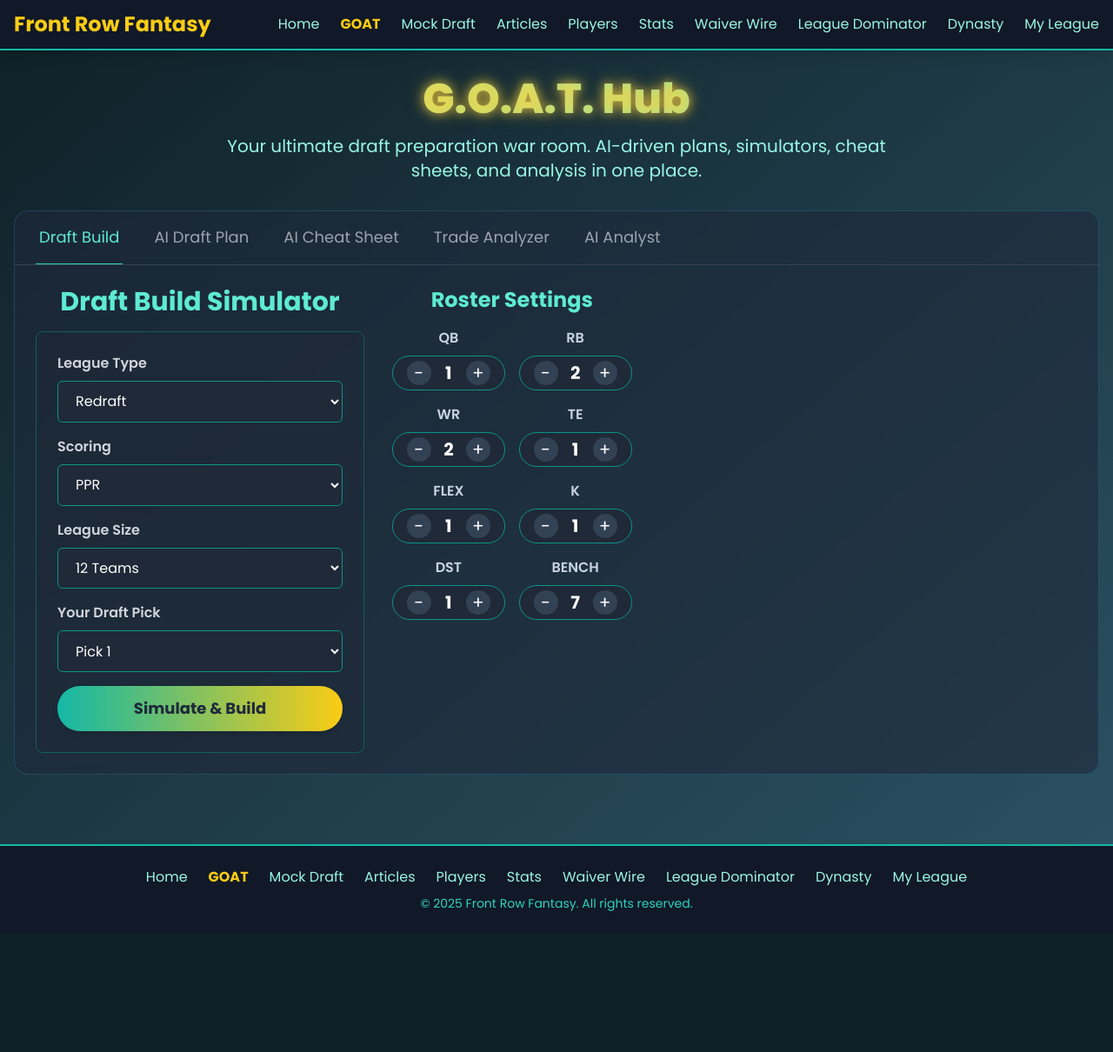
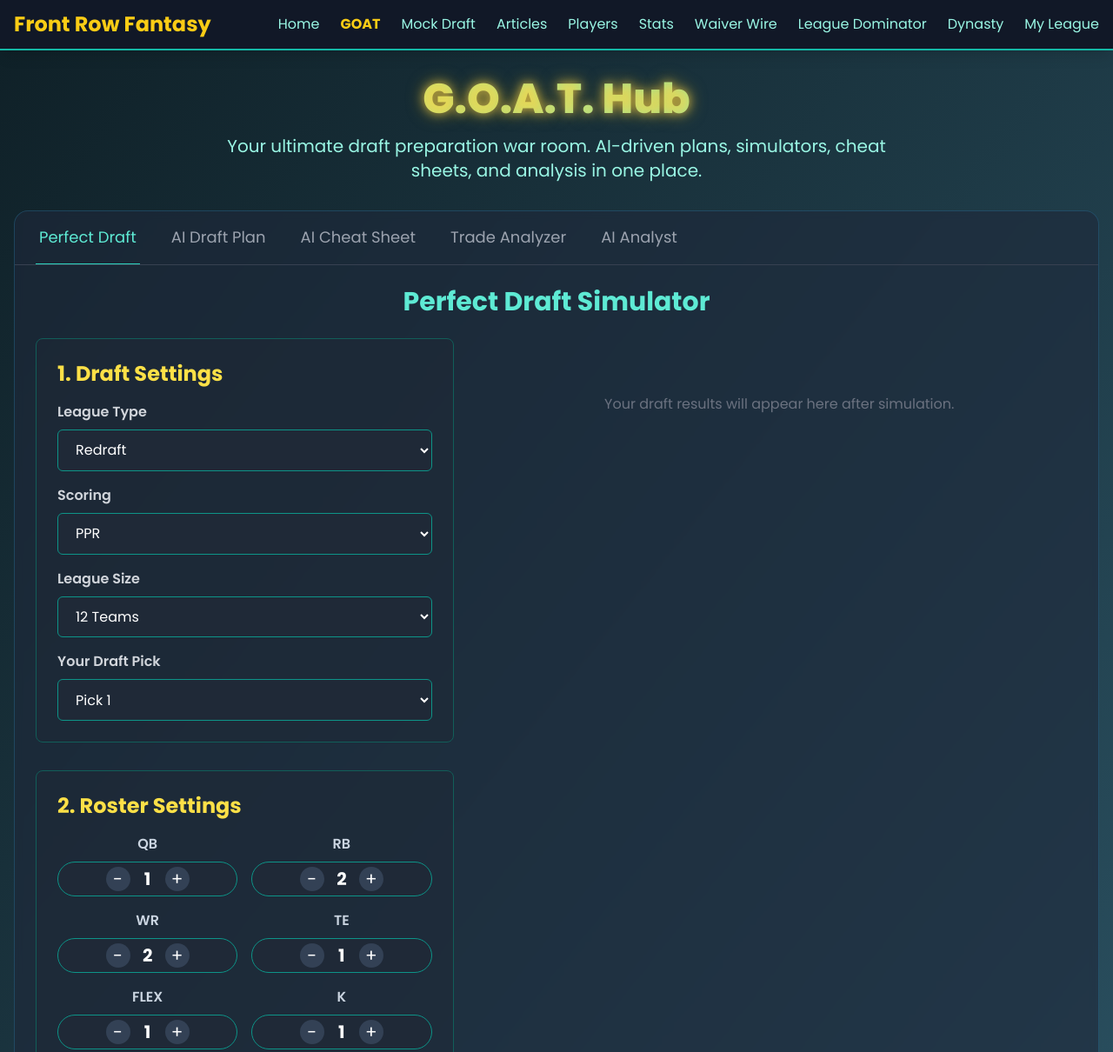
Before and after one commit to Mpeters9/Front-Row-Fantasy, a plain HTML site: page goat.html in a window 1280 px wide. Shown: the top 1210 px of the page at 87% size. Before the commit the page ends 1073 px from the top, so only its background shows below. Drawn offline with nearby package versions, Linux system fonts and the light colour scheme.

Commit message:
Update goat.html

```diff
--- a/goat.html
+++ b/goat.html
@@ -42,11 +42,11 @@
                 Your ultimate draft preparation war room. AI-driven plans, simulators, cheat sheets, and analysis in one place.
             </p>
 
-            <div x-data="{ tab: 'build' }" class="tool-card p-0">
+            <div x-data="{ tab: 'perfect-draft' }" class="tool-card p-0">
                 <div class="border-b border-gray-700 overflow-x-auto">
                     <nav class="-mb-px flex space-x-8 px-6" aria-label="Tabs">
-                         <button @click="tab = 'build'" :class="{ 'border-teal-400 text-teal-300': tab === 'build', 'border-transparent text-gray-400 hover:text-gray-200 hover:border-gray-300': tab !== 'build' }" class="whitespace-nowrap py-4 px-1 border-b-2 font-medium text-lg">
-                            Draft Build
+                         <button @click="tab = 'perfect-draft'" :class="{ 'border-teal-400 text-teal-300': tab === 'perfect-draft', 'border-transparent text-gray-400 hover:text-gray-200 hover:border-gray-300': tab !== 'perfect-draft' }" class="whitespace-nowrap py-4 px-1 border-b-2 font-medium text-lg">
+                            Perfect Draft
                         </button>
                         <button @click="tab = 'plan'" :class="{ 'border-teal-400 text-teal-300': tab === 'plan', 'border-transparent text-gray-400 hover:text-gray-200 hover:border-gray-300': tab !== 'plan' }" class="whitespace-nowrap py-4 px-1 border-b-2 font-medium text-lg">
                             AI Draft Plan
@@ -88,12 +88,14 @@
                         </div>
                     </div>
 
-                    <!-- Draft Build Simulator Tab -->
-                    <div x-show="tab === 'build'" id="goat-draft-build-container">
+                    <!-- Perfect Draft Simulator Tab -->
+                    <div x-show="tab === 'perfect-draft'" id="goat-draft-build-container">
+                         <h2 class="text-3xl font-bold text-center text-teal-300 mb-6">Perfect Draft Simulator</h2>
                         <div class="grid grid-cols-1 lg:grid-cols-12 gap-8">
-                            <div class="lg:col-span-4">
-                                <h2 class="text-3xl font-bold text-center text-teal-300 mb-4">Draft Build Simulator</h2>
+                            <!-- Left Column: Settings -->
+                            <div class="lg:col-span-5">
                                 <div class="p-6 bg-gray-800/50 rounded-lg border border-teal-800 space-y-4">
+                                    <h3 class="text-2xl font-bold text-yellow-300 mb-4">1. Draft Settings</h3>
                                     <div>
                                         <label for="build-league-type" class="block text-gray-300 font-semibold mb-2">League Type</label>
                                         <select id="build-league-type" class="form-select w-full"><option value="redraft" selected>Redraft</option><option value="keeper">Keeper</option></select>
@@ -110,24 +112,25 @@
                                         <label for="build-draft-position" class="block text-gray-300 font-semibold mb-2">Your Draft Pick</label>
                                         <select id="build-draft-position" class="form-select w-full"></select>
                                     </div>
-                                    <button id="generate-build-btn" class="cta-btn w-full mt-2 text-lg">Simulate & Build</button>
                                 </div>
+                                 <div class="p-6 mt-8 bg-gray-800/50 rounded-lg border border-teal-800">
+                                      <h3 class="text-2xl font-bold text-yellow-300 mb-4">2. Roster Settings</h3>
+                                     <div id="roster-settings-container" class="grid grid-cols-2 gap-4">
+                                         <!-- Roster steppers will be injected here by script.js -->
+                                     </div>
+                                 </div>
+                                  <button id="generate-build-btn" class="cta-btn w-full mt-8 text-xl">Generate My Perfect Draft</button>
                             </div>
-                             <div class="lg:col-span-3">
-                                <h3 class="text-2xl font-bold text-center text-teal-300 mb-4">Roster Settings</h3>
-                                 <div id="roster-settings-container" class="grid grid-cols-2 gap-4">
-                                     <!-- Roster steppers will be injected here by script.js -->
-                                 </div>
-                            </div>
-                            <div class="lg:col-span-5">
+                            <!-- Right Column: Results -->
+                            <div class="lg:col-span-7">
                                 <div id="build-results-wrapper" class="hidden">
                                     <h2 class="text-3xl font-bold text-center text-teal-300 mb-4">Your Simulated Team Build</h2>
                                     <div class="grid grid-cols-1 md:grid-cols-2 gap-6">
-                                        <div class="tool-card p-4">
+                                        <div class="tool-card p-4 bg-gray-900/40">
                                             <h3 class="font-semibold text-xl text-yellow-300 mb-3 text-center">Starters</h3>
                                             <div id="starters-list" class="space-y-1"></div>
                                         </div>
-                                        <div class="tool-card p-4">
+                                        <div class="tool-card p-4 bg-gray-900/40">
                                             <h3 class="font-semibold text-xl text-yellow-300 mb-3 text-center">Bench</h3>
                                             <div id="bench-list" class="space-y-1"></div>
                                         </div>
@@ -137,6 +140,9 @@
                                     <div class="loader"></div>
                                     <p class="text-teal-300 mt-2">Simulating thousands of drafts to find your optimal team...</p>
                                 </div>
+                                 <div id="build-placeholder" class="text-center py-16 text-gray-500">
+                                    <p>Your draft results will appear here after simulation.</p>
+                                 </div>
                             </div>
                         </div>
                     </div>
```
